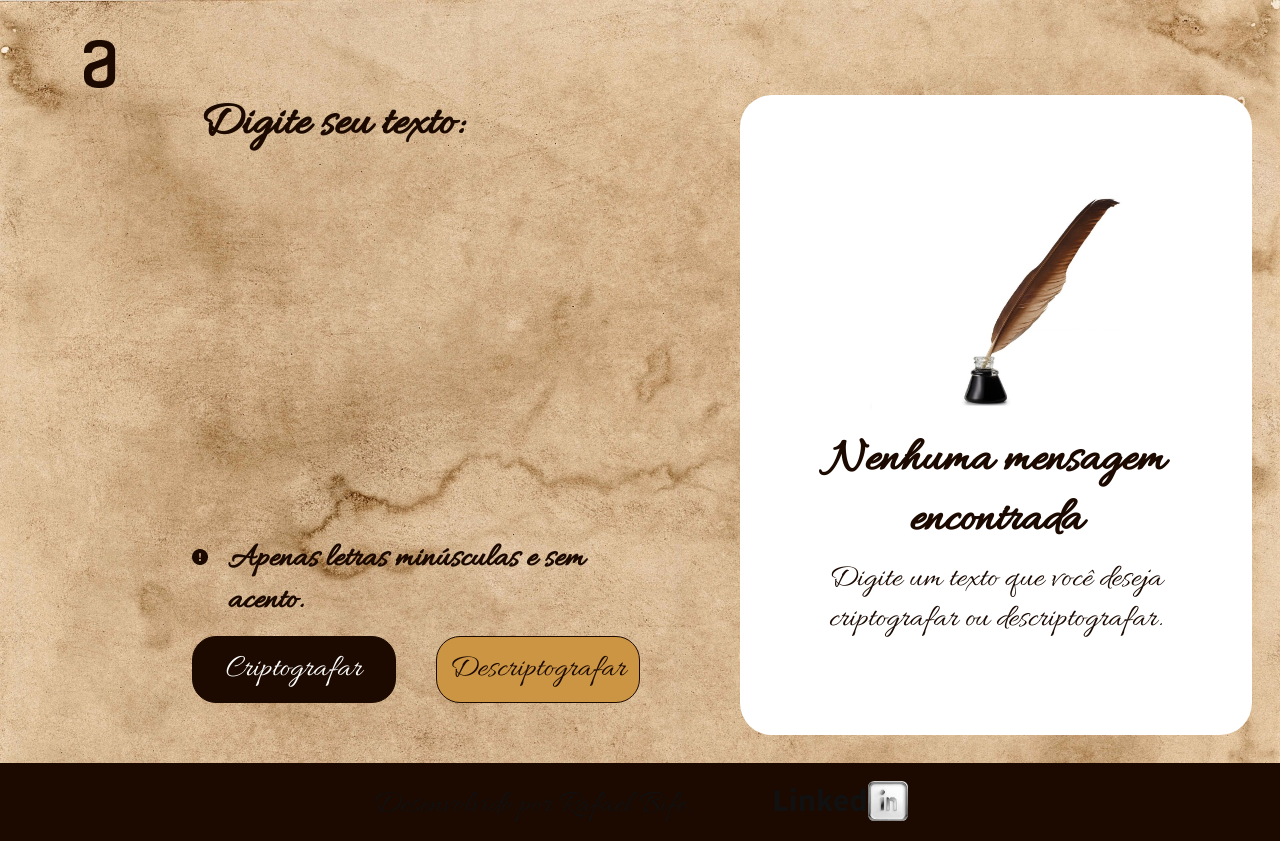
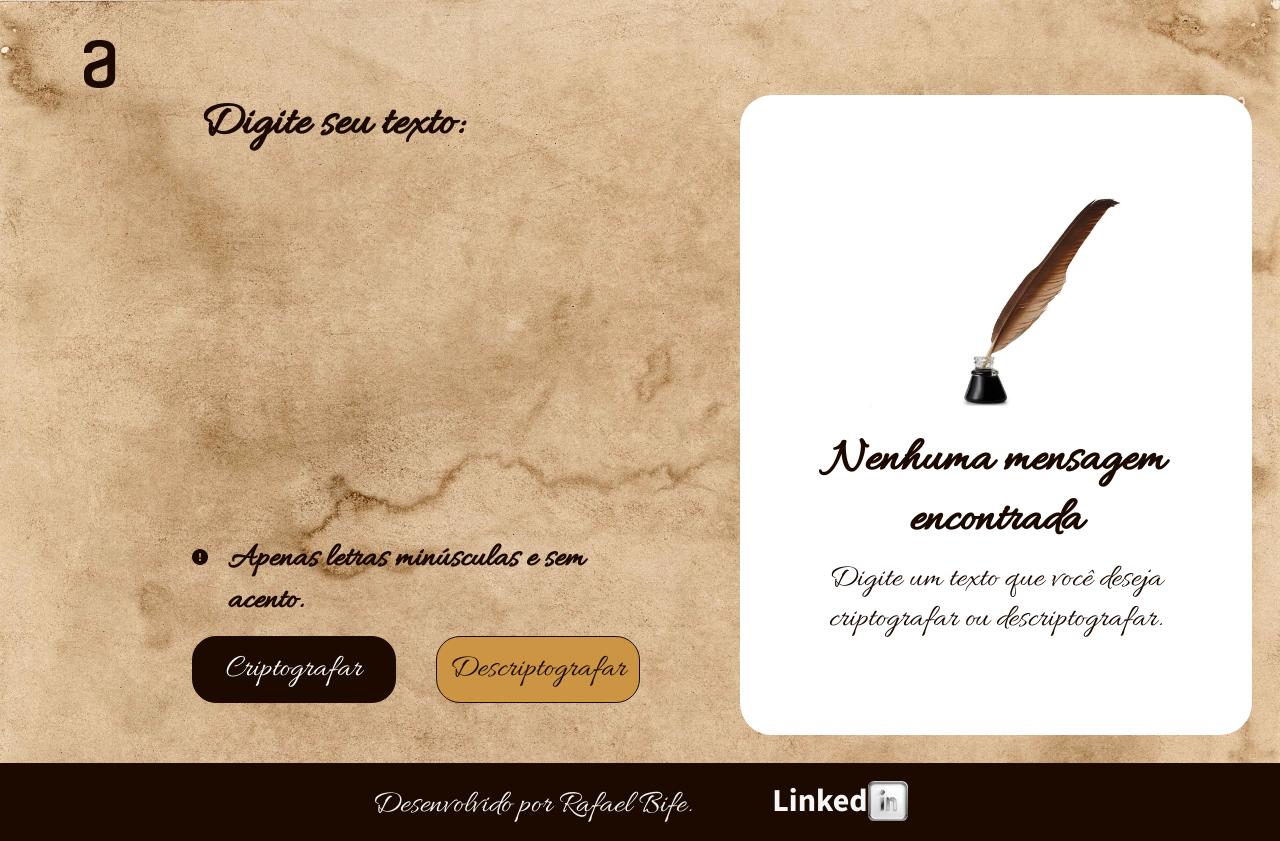
Before and after one commit to RafaelBife/Decodificador-Alura-ONE-Challenge, a plain HTML site: page index.html in a window 1280 px wide. Drawn offline with nearby package versions, Linux system fonts and the light colour scheme; some packages are replaced by stand-ins of ours; a script that the page names is missing.

Commit message:
alterado cor primaria

```diff
--- a/style.css
+++ b/style.css
@@ -1,7 +1,7 @@
 @import url('https://fonts.googleapis.com/css2?family=Allura&family=Source+Sans+3:ital,wght@0,200..900;1,200..900&display=swap');
 
 :root {
-        --cor-primaria: #111111;
+        --cor-primaria: #F6F6F6;
         --cor-secundaria:#CC9544;
         --cor-terciaria: #D1BB9E;
         --cor--quartenaria: #1C0A00;
```
